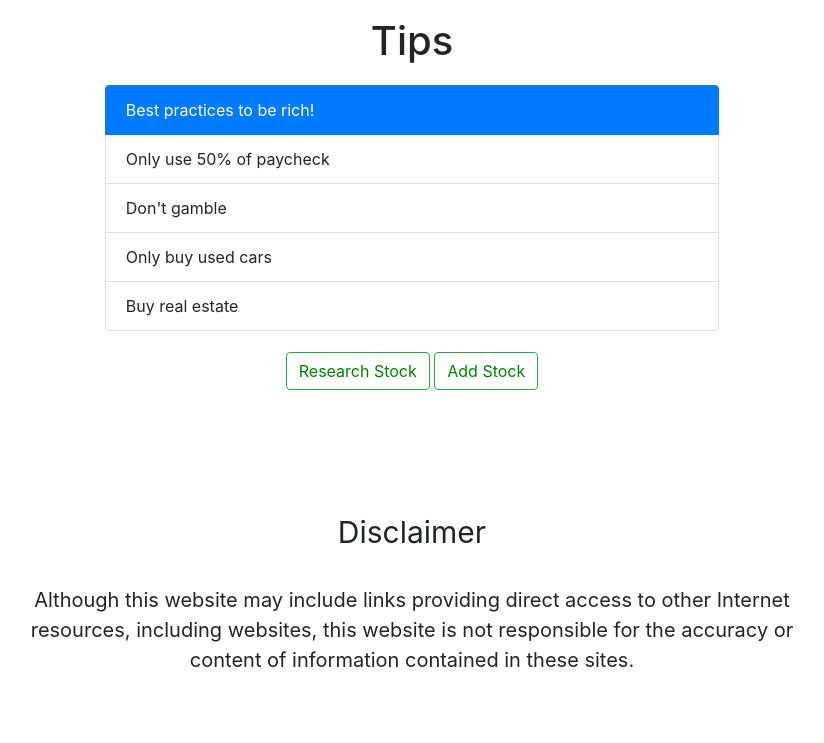
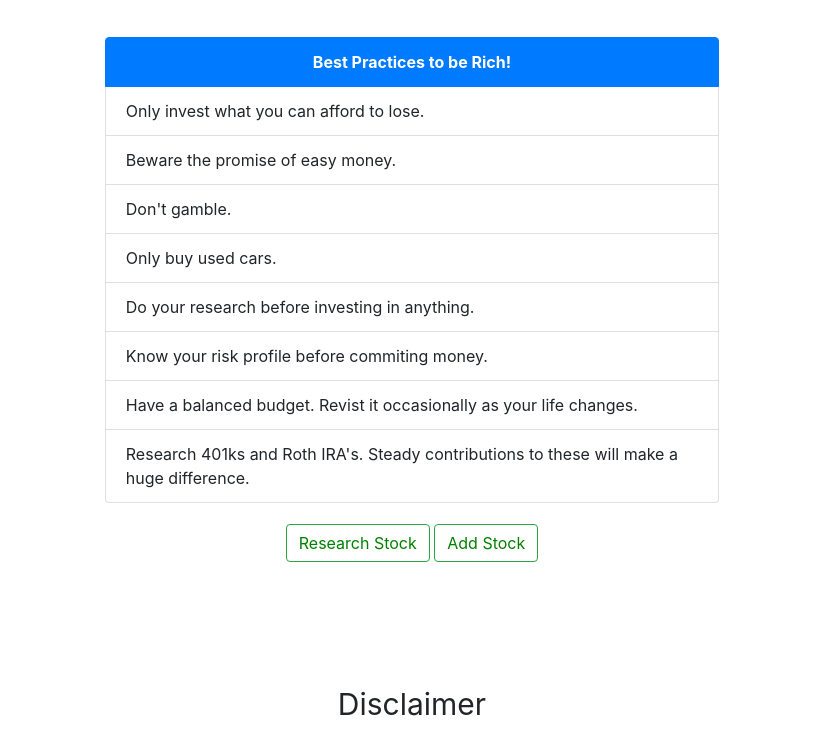
Before and after one commit to bradroehrig/Django_Stocks, a Django app: page /tips.html in a window 1280 px wide. Shown: the part 56-799 px from the top of the page, without its empty margins (228-1052 px from the left). Before the commit the page ends 723 px from the top, so only its background shows below. Run offline with Django 3.2, Linux system fonts and the light colour scheme; a user stored in the database is signed in; parts of the project's set-up code (start-up, migrations or seed data) failed here and were passed over; some libraries are stand-ins or nearby versions.

Commit message:
content and styling for html docs

```diff
--- a/market/quotes/templates/tips.html
+++ b/market/quotes/templates/tips.html
@@ -5,16 +5,20 @@
 
 
 <div style="margin: 0% auto 2% auto; text-align: center">
-    <h1>Tips</h1>
+    <h1></h1>
 </div>
 
 <div style="width: 60%; margin: 0% auto 0% auto;">
     <ul class="list-group">
-        <li class="list-group-item active">Best practices to be rich!</li>
-        <li class="list-group-item">Only use 50% of paycheck</li>
-        <li class="list-group-item">Don't gamble</li>
-        <li class="list-group-item">Only buy used cars</li>
-        <li class="list-group-item">Buy real estate</li>
+        <li class="list-group-item active text-center font-weight-bold">Best Practices to be Rich!</li>
+        <li class="list-group-item">Only invest what you can afford to lose.</li>
+        <li class="list-group-item">Beware the promise of easy money.</li>
+        <li class="list-group-item">Don't gamble.</li>
+        <li class="list-group-item">Only buy used cars.</li>
+        <li class="list-group-item">Do your research before investing in anything.</li>
+        <li class="list-group-item">Know your risk profile before commiting money. </li>
+        <li class="list-group-item">Have a balanced budget. Revist it occasionally as your life changes.</li>
+        <li class="list-group-item">Research 401ks and Roth IRA's. Steady contributions to these will make a huge difference.</li>
     </ul>
 </div>
 
```
Also changed, not shown: market/quotes/templates/external.html (+17 -4 lines), market/db.sqlite3.
